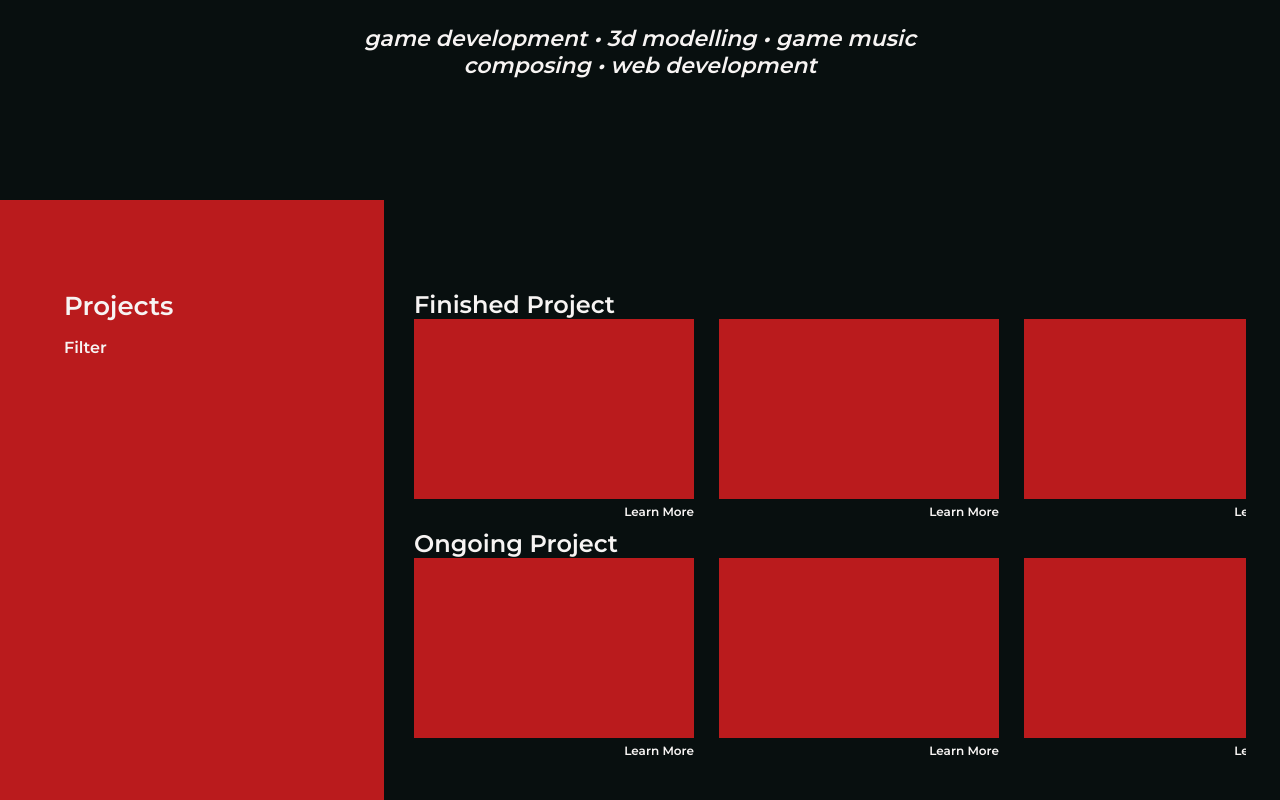
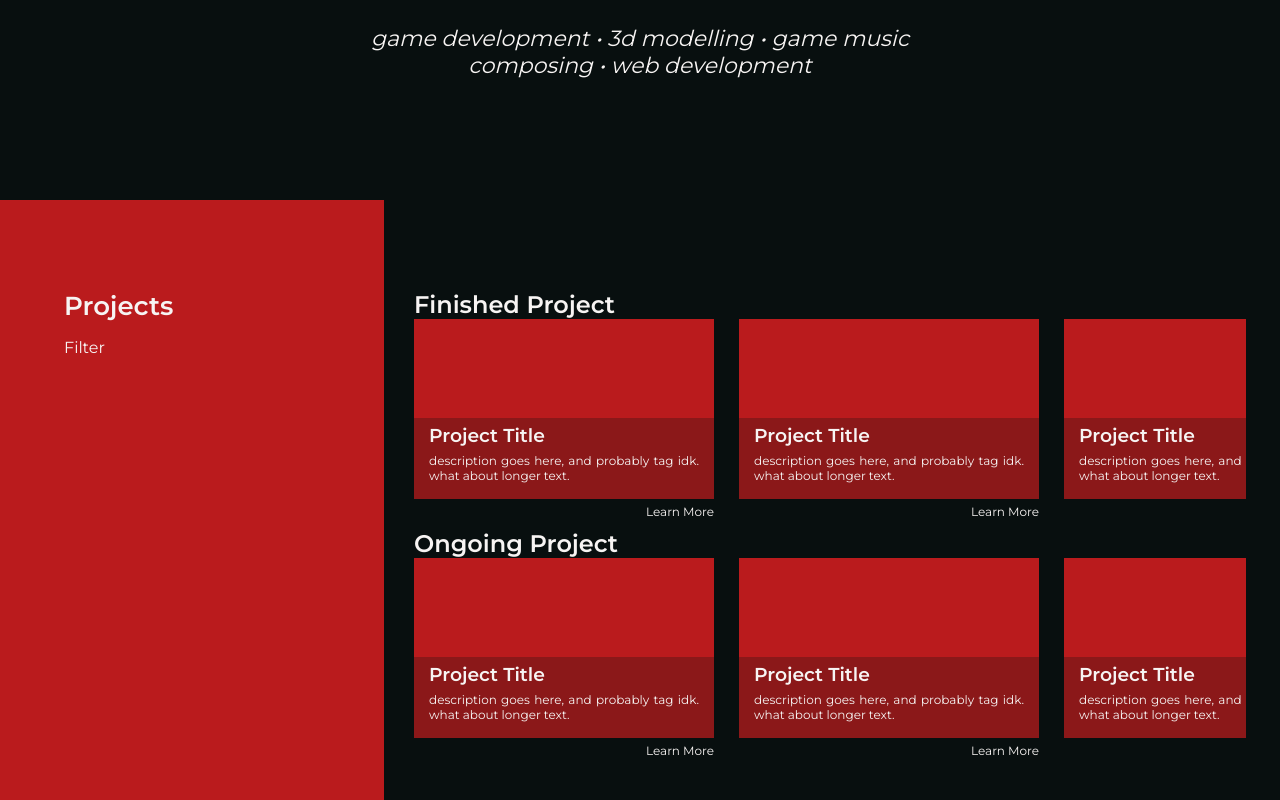
Before and after one commit to moonawar/persona-beta, a Next.js app: page / in a window 1280 px wide. Shown: the part 600-1400 px from the top of the page. Built offline with nearby package versions, Linux system fonts and the light colour scheme.

Commit message:
project styling

```diff
--- a/components/general/project/Project.js
+++ b/components/general/project/Project.js
@@ -6,13 +6,18 @@ const Project = (props) => {
     <div className={styles["project-container"]}>
       <div className={styles.project}>
         <div className={styles["project-details"]}>
-          <h2 className={styles["project-title"]}></h2>
-          <p className={styles["project-desc"]}></p>
+          <h3 className={styles["project-title"]}>Project Title</h3>
+          <p className={styles["project-desc"]}>
+            description goes here, and probably tag idk. what about longer text.
+          </p>
         </div>
       </div>
-      <Link href={`/project/${props.projectId}`}>
-        <a className={styles.projectLink}>Learn More</a>
-      </Link>
+      <div className={styles["project-meta"]}>
+        {/* <p>Tags</p> */}
+        <Link href={`/project/${props.projectId}`}>
+          <a className={styles.projectLink}>Learn More</a>
+        </Link>
+      </div>
     </div>
   );
 };
--- a/components/general/project/Project.module.css
+++ b/components/general/project/Project.module.css
@@ -1,16 +1,41 @@
 .project-container{
-    width: 280px; height: 210px;
+    width: 300px; height: 210px;
     display: flex;
     flex-direction: column;
-    align-items: flex-end;
 }
 
 .project{
-    min-width: 280px; min-height: 180px;
+    min-width: 300px; min-height: 180px;
     background-color: #BA1B1D;
+    position: relative;
 }
 
-.projectLink{
+.project-title{
+    margin: 6px 15px; padding: 0;
+}
+
+.project-desc{
+    margin: 0 15px; padding: 0;
+    white-space: normal;
+    font-size: 12px;
+    font-weight: 400;
+    text-align: justify;
+}
+
+.project-details{
+    position: absolute;
+    bottom: 0; left: 0; right: 0;
+    width: 100%; height: 45%;
+    background-color: #080f0f44;
+}
+
+.project-meta{
+    display: flex;
     font-size: 12px;
     padding: 5px 0;
+    justify-content: flex-end;
 }
+
+.project-meta p{
+    padding: 0; margin: 0;
+}
--- a/components/general/project/ProjectsRow.js
+++ b/components/general/project/ProjectsRow.js
@@ -20,7 +20,6 @@ const ProjectsRow = () => {
   return (
     <motion.div
       className={styles.projectsRow}
-      whileTap={{ cursor: "grabbing" }}
       ref={projectsRow}
     >
       <motion.div
@@ -28,13 +27,14 @@ const ProjectsRow = () => {
         ref={projectsRowInner}
         drag={"x"}
         dragConstraints={{ right: 0, left: -length }}
+        whileTap={{ cursor: "grabbing" }}
       >
         <Project projectId={1} />
         <Project projectId={2} />
         <Project projectId={3} />
         <Project projectId={4} />
         <Project projectId={5} />
-        <motion.p whileHover={{cursor: "pointer"}}> See More </motion.p>
+        <motion.p whileHover={{cursor: "pointer"}} className={styles.seeMore}> See More </motion.p>
       </motion.div>
     </motion.div>
   );
--- a/components/general/project/ProjectsRow.module.css
+++ b/components/general/project/ProjectsRow.module.css
@@ -1,6 +1,5 @@
 .projectsRow{
     overflow: hidden;
-    cursor: grab;
 }
 
 .projectsRowInner{
@@ -9,21 +8,17 @@
     align-items: center;
     gap: 25px;
     white-space: nowrap;
+    cursor: grab;
 }
 
-.projectsRowInner p{
-    margin: 0 0 0 -40px; padding: 0;
-
+.seeMore{
+    margin-left: -25px; padding: 0;
+    padding-bottom: 20px;
     transform: rotate(-90deg);
     -webkit-transform: rotate(-90deg);
     -moz-transform: rotate(-90deg);
     -o-transform: rotate(-90deg);
     -ms-transform: rotate(-90deg);
-}
-
-.seeMore{
-    cursor: pointer;
-    width: 60px; height: 135px;
 }
 
 /* @media only screen and (max-width: 1366px){
--- a/components/structure/navigation/NavBar.js
+++ b/components/structure/navigation/NavBar.js
@@ -1,7 +1,6 @@
-import { useEffect, useState } from "react";
+import { useState } from "react";
 import Backdrop from "../../general/UI/Backdrop";
 import Portal from "../../hooks/Portal";
-import useWindowDimensions from "../../hooks/useWindowDimensions";
 import Burger from "./items/Burger";
 import BurgerMenu from "./items/BurgerMenu";
 import HomeLogo from "./items/HomeLogo";
--- a/styles/globals.css
+++ b/styles/globals.css
@@ -1,4 +1,4 @@
-@import url('https://fonts.googleapis.com/css2?family=Montserrat:wght@600&display=swap');
+@import url('https://fonts.googleapis.com/css2?family=Montserrat:wght@200;400;600&display=swap');
 
 html,
 body {
```
